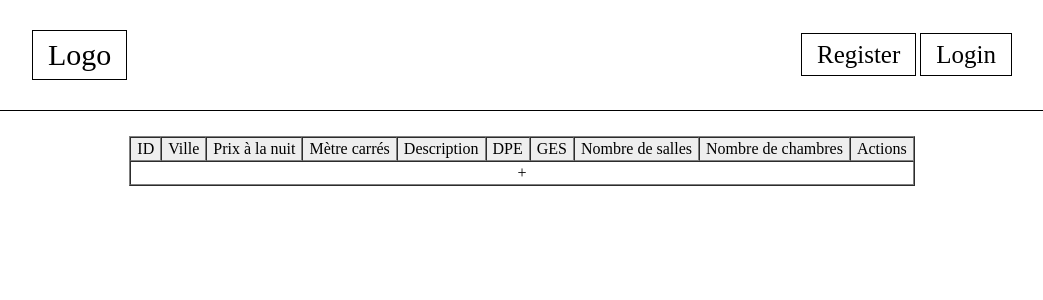
After one commit to Luutshi/TMH, a PHP site: template src/Views/Page/locationAdminList.html.twig in a window 1280 px wide. The commit adds this page. Shown: the top 300 px of the page, without its empty margins (118-1161 px from the left). Run offline with PHP 8.4, Linux system fonts and the light colour scheme; the template is opened without the code that fills it, so the values that code supplies are empty; style sheets or scripts are compiled from the project's sources; some libraries are stand-ins or nearby versions.

Commit message:
adding backoffice location side

```diff
--- /dev/null
+++ b/public/css/Page/locationAdmin.css
@@ -0,0 +1,31 @@
+main.content {
+  display: flex;
+  flex-direction: column;
+  align-items: center;
+  justify-content: center;
+}
+main.content table {
+  margin: 25px 0;
+  border-spacing: 0;
+}
+main.content table thead td {
+  background-color: #EEEEEE;
+  padding: 2px 6px;
+}
+main.content table tbody td {
+  padding: 2px 6px;
+  text-align: center;
+}
+main.content table tbody a {
+  width: 100px;
+  height: 100px;
+  color: black;
+  text-decoration: none;
+}
+main.content table tbody .description {
+  max-width: 400px;
+  max-height: 50px;
+  overflow: scroll;
+}
+
+/*# sourceMappingURL=locationAdmin.css.map */
--- /dev/null
+++ b/public/css/Page/locationAdmin.scss
@@ -0,0 +1,38 @@
+main.content {
+  display: flex;
+  flex-direction: column;
+  align-items: center;
+  justify-content: center;
+
+  table {
+    margin: 25px 0;
+    border-spacing: 0;
+
+    thead {
+      td {
+        background-color: #EEEEEE;
+        padding: 2px 6px;
+      }
+    }
+
+    tbody {
+      td {
+        padding: 2px 6px;
+        text-align: center;
+      }
+
+      a {
+        width: 100px;
+        height: 100px;
+        color: black;
+        text-decoration: none;
+      }
+
+      .description {
+        max-width: 400px;
+        max-height: 50px;
+        overflow: scroll;
+      }
+    }
+  }
+}
--- a/public/index.php
+++ b/public/index.php
@@ -10,5 +10,8 @@ $router->get('/', 'Mvc\Controllers\PageController@base');
 $router->all('/register', 'Mvc\Controllers\UserController@register');
 $router->all('/login', 'Mvc\Controllers\UserController@login');
 $router->get('/logout', 'Mvc\Controllers\UserController@logout');
+$router->get('/admin/location/delete/{id}', 'Mvc\Controllers\PageController@locationDelete');
+$router->all('/admin/location/create', 'Mvc\Controllers\PageController@locationCreate');
+$router->get('/admin/location', 'Mvc\Controllers\PageController@locationList');
 
 $router->run();
--- a/src/Views/Page/home.html.twig
+++ b/src/Views/Page/home.html.twig
@@ -3,5 +3,5 @@
 {% block title %}{% endblock %}
 
 {% block content %}
-    <p>Hey</p>
+
 {% endblock %}
--- /dev/null
+++ b/src/Views/Page/locationAdminList.html.twig
@@ -0,0 +1,49 @@
+{% extends 'base.html.twig' %}
+
+{% block css %}
+    <link rel="stylesheet" href="/css/Page/locationAdmin.css">
+{% endblock %}
+
+{% block title %}{% endblock %}
+
+{% block content %}
+    <table border=1>
+        <thead>
+            <tr>
+                <td>ID</td>
+                <td>Ville</td>
+                <td>Prix à la nuit</td>
+                <td>Mètre carrés</td>
+                <td>Description</td>
+                <td>DPE</td>
+                <td>GES</td>
+                <td>Nombre de salles</td>
+                <td>Nombre de chambres</td>
+                <td>Actions</td>
+            </tr>
+        </thead>
+
+        <tbody>
+        {% for location in locations %}
+            <tr>
+                <td>{{ location.id }}</td>
+                <td>{{ location.city }}</td>
+                <td>{{ location.nightPrice }}</td>
+                <td>{{ location.sqrtMeters }}</td>
+                <td class="description">{{ location.description }}</td>
+                <td>{{ location.dpe }}</td>
+                <td>{{ location.ges }}</td>
+                <td>{{ location.nbOfRooms }}</td>
+                <td>{{ location.nbOfChambers }}</td>
+                <td><button><a href="/admin/location/delete/{{ location.id }}">Delete</a></button></td>
+            </tr>
+        {% endfor %}
+
+            <tr>
+                <td colspan="10" style="text-align: center"><a href="/admin/location/create">+</a></td>
+            </tr>
+
+        </tbody>
+    </table>
+
+{% endblock %}
--- a/src/Views/base.html.twig
+++ b/src/Views/base.html.twig
@@ -4,7 +4,8 @@
     <meta charset="UTF-8">
     <meta http-equiv="X-UA-Compatible" content="IE=edge">
     <meta name="viewport" content="width=device-width, initial-scale=1.0">
-    <link rel="stylesheet" href="./css/style.css">
+    <link rel="stylesheet" href="/css/style.css">
+    {% block css %}{% endblock %}
     <title>{% block title %}{% endblock %}</title>
 </head>
 <body>
@@ -15,6 +16,10 @@
 
         <nav>
             {% if session.user %}
+                {% if session.user.administrator %}
+                    <a href="/admin/location">Location BO</a>
+                    <a href="/admin/marketplace">Marketplace BO</a>
+                {% endif %}
                 <a href="/logout">Logout</a>
             {% else %}
                 <a href="/register">Register</a>
```
Also changed, not shown: src/Controllers/PageController.php (+49 -0 lines), src/Controllers/UserController.php (+1 -7 lines), src/Models/LocationModel.php (added, +40 -0 lines), src/Views/Page/locationAdminCreate.html.twig (added, +65 -0 lines), 1 other file.
